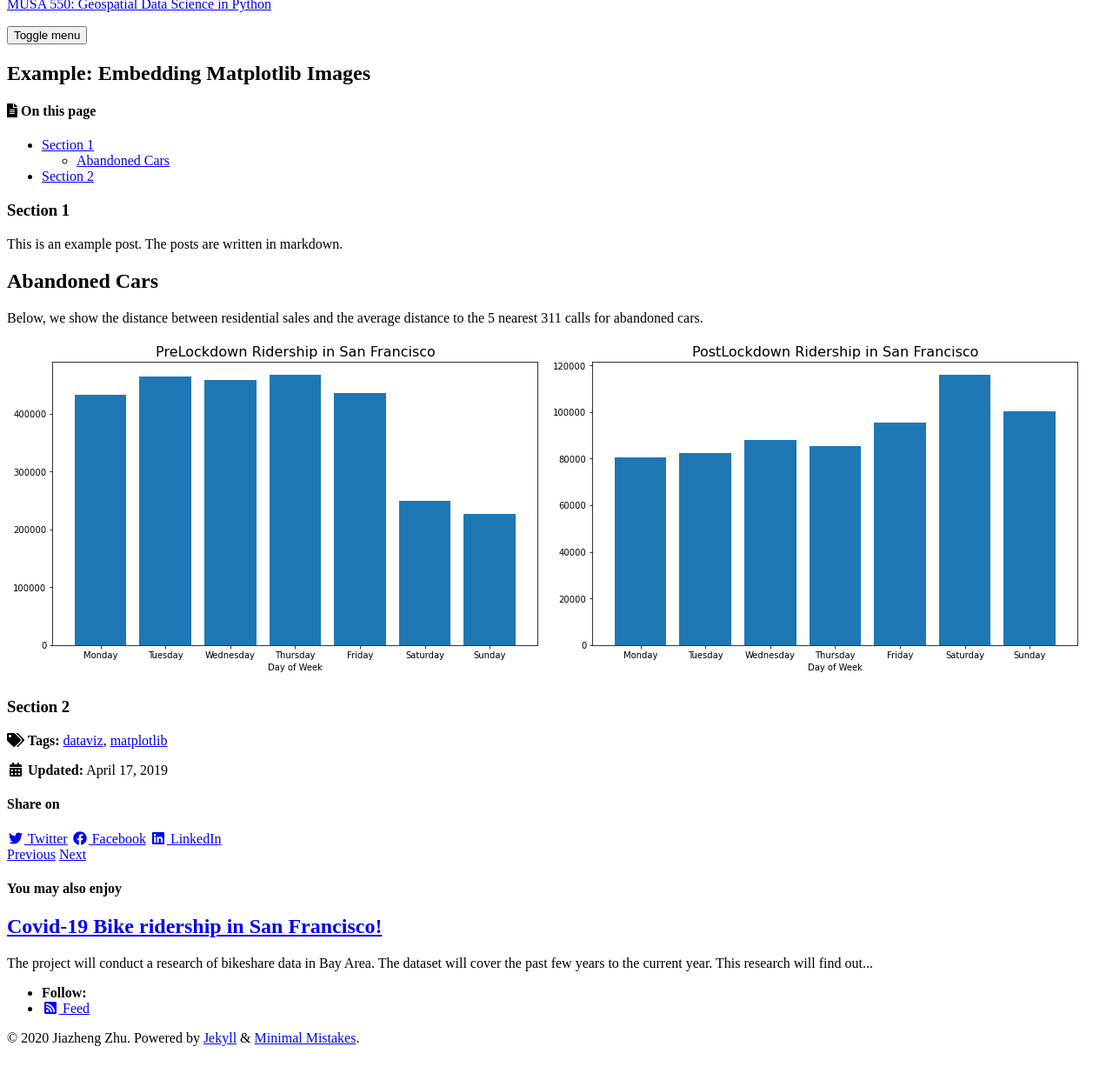
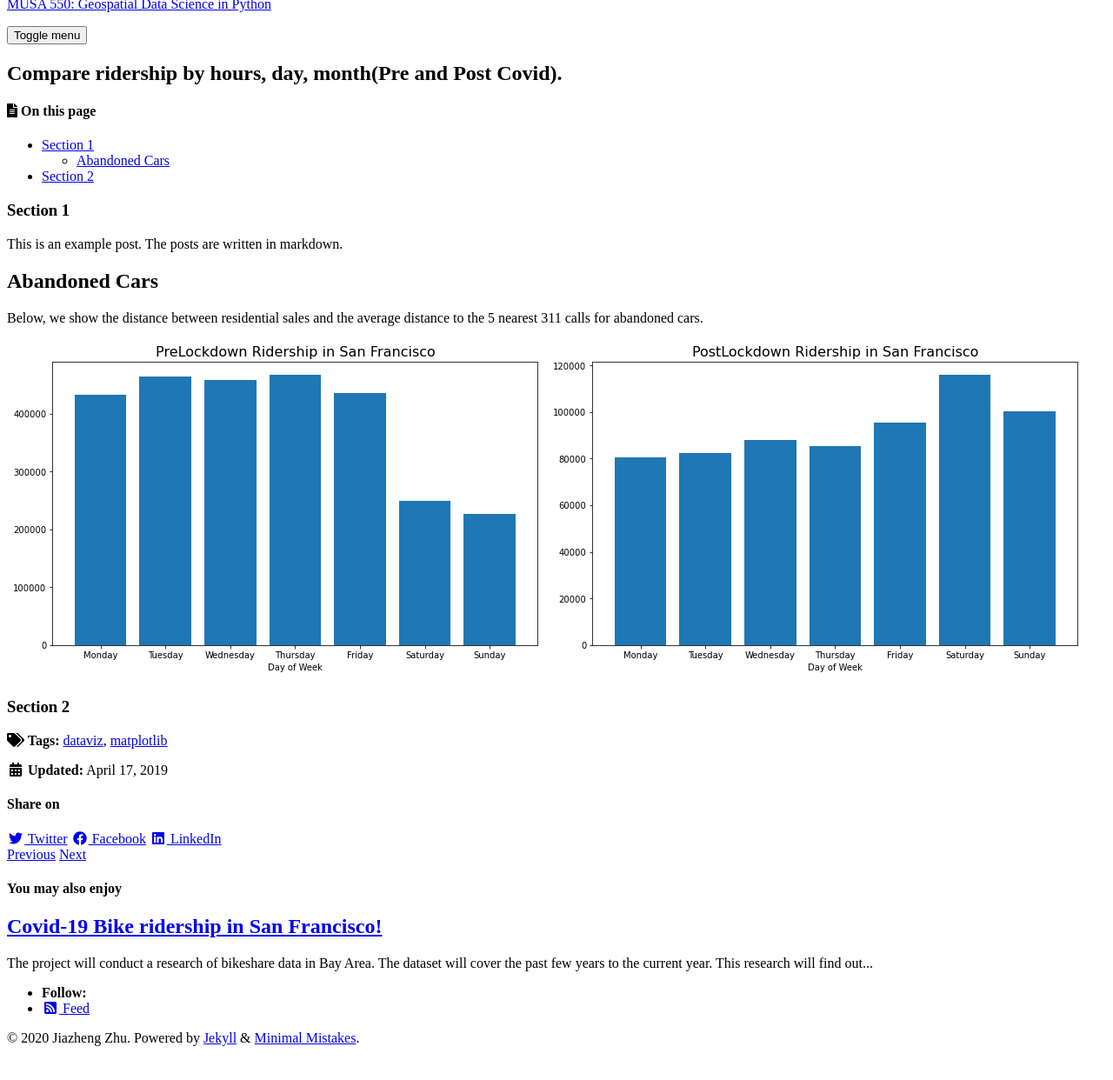
Before and after one commit to djzzhu/MUSA_550_FINAL, a Jekyll site: the page built from _posts/2019-04-17-example-post.md, in a window 1280 px wide, cut to the strip 112-1385 px from the top of the page. Shown: the top 1242 px of the strip at 87% size. Built offline with Jekyll 4.4.1, drawn with Linux system fonts in a browser that asks for light colours; cached includes are drawn as plain includes; nearby versions of some CDN libraries.

Commit message:
Update 2019-04-17-example-post.md

```diff
--- a/_posts/2019-04-17-example-post.md
+++ b/_posts/2019-04-17-example-post.md
@@ -1,5 +1,5 @@
 ---
-title: "Example: Embedding Matplotlib Images"
+title: "Compare ridership by hours, day, month(Pre and Post Covid)."
 date: 2019-04-17
 published: true
 tags: [dataviz, matplotlib]
```
